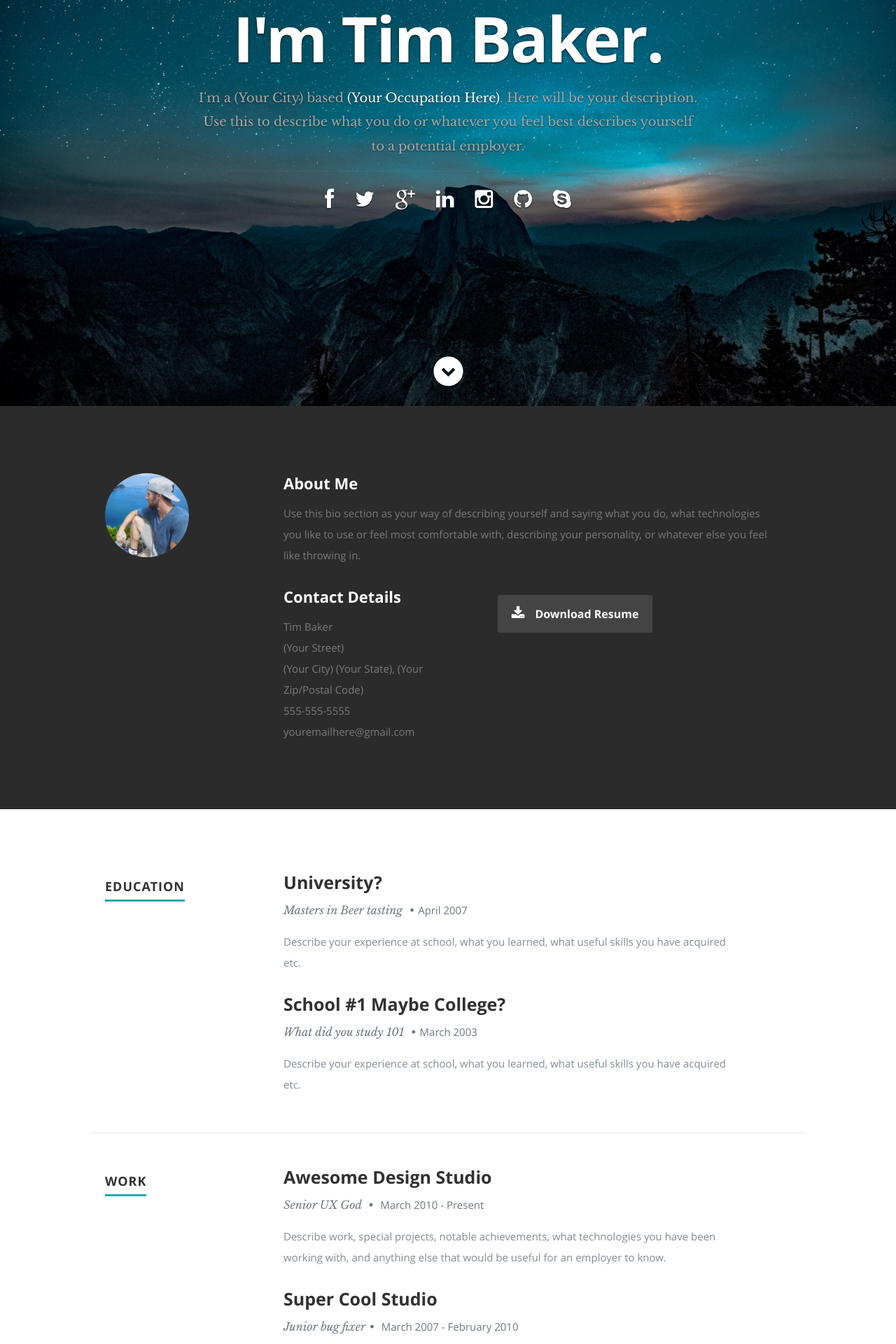
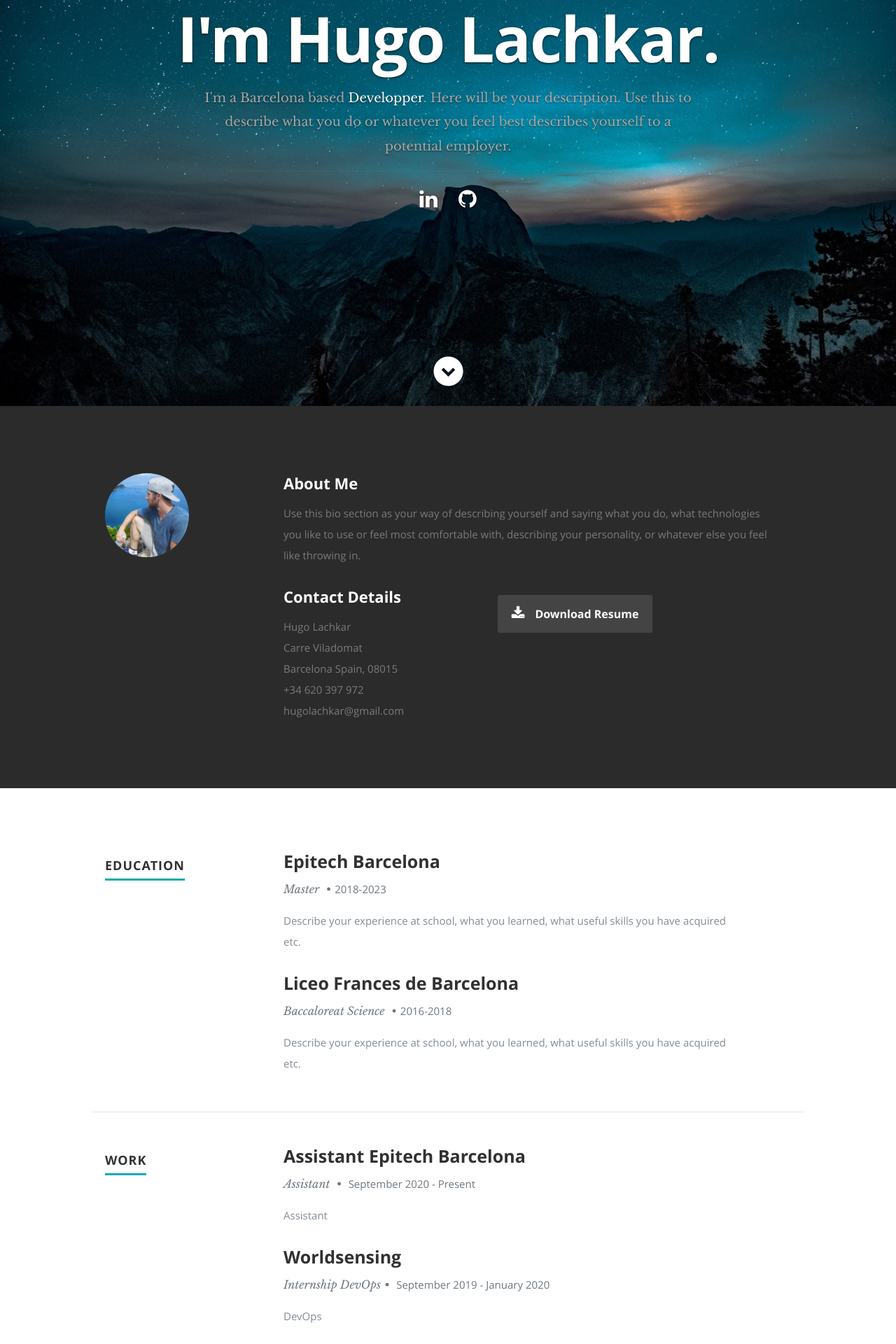
Before and after one commit to HugoTkBCN/My_Resume, a React (Create React App) app in the folder client/: page / in a window 1280 px wide. Shown: the part 220-2140 px from the top of the page at 70% size. Built offline with nearby package versions, Linux system fonts and the light colour scheme.

Commit message:
[UPDATE] info profile

```diff
--- a/client/public/index.html
+++ b/client/public/index.html
@@ -12,7 +12,7 @@
     <link rel="stylesheet" href="%PUBLIC_URL%/css/magnific-popup.css">
 
 
-    <title>Tim Baker Development</title>
+    <title>Hugo Lachkar Development</title>
   </head>
 
   <body>
--- a/client/public/resumeData.json
+++ b/client/public/resumeData.json
@@ -1,56 +1,31 @@
 {
   "main": {
-    "name":"Tim Baker",
-    "occupation":"(Your Occupation Here)",
+    "name":"Hugo Lachkar",
+    "occupation":"Developper",
     "description":"Here will be your description. Use this to describe what you do or whatever you feel best describes yourself to a potential employer",
     "image":"profilepic.jpg",
     "bio":"Use this bio section as your way of describing yourself and saying what you do, what technologies you like to use or feel most comfortable with, describing your personality, or whatever else you feel like throwing in.",
     "contactmessage":"Here is where you should write your message to readers to have them get in contact with you.",
-    "email": "youremailhere@gmail.com",
-    "phone": "555-555-5555",
+    "email": "hugolachkar@gmail.com",
+    "phone": "+34 620 397 972",
     "address":{
-      "street":"(Your Street)",
-      "city":"(Your City)",
-      "state":"(Your State)",
-      "zip": "(Your Zip/Postal Code)"
+      "street":"Carre Viladomat",
+      "city":"Barcelona",
+      "state":"Spain",
+      "zip": "08015"
     },
     "website": "http://www.timbakerdev.com",
     "resumedownload":"http://timbakerdev.com",
     "social":[
-      {
-        "name":"facebook",
-        "url":"http://facebook.com/tim.baker.906",
-        "className":"fa fa-facebook"
-      },
-      {
-        "name":"twitter",
-        "url":"http://twitter.com",
-        "className":"fa fa-twitter"
-      },
-      {
-        "name":"google-plus",
-        "url":"http://googleplus.com/tbakerx",
-        "className":"fa fa-google-plus"
-      },
       {
         "name":"linkedin",
         "url":"https://www.linkedin.com/in/tim-baker-8420009a/",
         "className":"fa fa-linkedin"
       },
       {
-        "name":"instagram",
-        "url":"http://instagram.com/tbaker_x",
-        "className":"fa fa-instagram"
-      },
-      {
         "name":"github",
         "url":"http://github.com/tbakerx",
         "className":"fa fa-github"
-      },
-      {
-        "name":"skype",
-        "url":"http://skype.com",
-        "className":"fa fa-skype"
       }
     ]
   },
@@ -58,30 +33,30 @@
     "skillmessage":"Here you can create a short write-up of your skills to show off to employers",
     "education":[
       {
-        "school":"University?",
-        "degree":"Masters in Beer tasting",
-        "graduated":"April 2007",
+        "school":"Epitech Barcelona",
+        "degree":"Master",
+        "graduated":"2018-2023",
         "description":"Describe your experience at school, what you learned, what useful skills you have acquired etc."
       },
       {
-        "school":"School #1 Maybe College?",
-        "degree":"What did you study 101",
-        "graduated":"March 2003",
+        "school":"Liceo Frances de Barcelona",
+        "degree":"Baccaloreat Science",
+        "graduated":"2016-2018",
         "description":"Describe your experience at school, what you learned, what useful skills you have acquired etc."
       }
     ],
     "work":[
       {
-        "company":"Awesome Design Studio",
-        "title":"Senior UX God ",
-        "years":"March 2010 - Present",
-        "description":"Describe work, special projects, notable achievements, what technologies you have been working with, and anything else that would be useful for an employer to know."
+        "company":"Assistant Epitech Barcelona",
+        "title":"Assistant ",
+        "years":"September 2020 - Present",
+        "description":"Assistant"
       },
       {
-        "company":"Super Cool Studio",
-        "title":"Junior bug fixer",
-        "years":"March 2007 - February 2010",
-        "description":"Describe work, special projects, notable achievements, what technologies you have been working with, and anything else that would be useful for an employer to know."
+        "company":"Worldsensing",
+        "title":"Internship DevOps",
+        "years":"September 2019 - January 2020",
+        "description":"DevOps"
       }
     ],
     "skills":[
@@ -90,8 +65,8 @@
         "level":"60%"
       },
       {
-        "name":"Illustrator",
-        "level":"55%"
+        "name":"C",
+        "level":"90%"
       },
       {
         "name":"ReactJs",
@@ -156,7 +131,7 @@
         "user":"Kareem Abdul Jabbar"
       },
       {
-        "text":"That Tim Baker must be one of the most brilliant developers I've ever met! It is amazing that nobody has hired him yet. Hey you, you should hire this guy, he may be fresh out of University and have zero on the job experience but I am confident that he will be one of your best developers in no time!",
+        "text":"That Hugo Lachkar must be one of the most brilliant developers I've ever met! It is amazing that nobody has hired him yet. Hey you, you should hire this guy, he may be fresh out of University and have zero on the job experience but I am confident that he will be one of your best developers in no time!",
         "user":"Steve Wozniak... impersonator"
       }
     ]
--- a/client/src/Components/About.js
+++ b/client/src/Components/About.js
@@ -20,7 +20,7 @@
       <section id="about">
       <div className="row">
          <div className="three columns">
-            <img className="profile-pic"  src={profilepic} alt="Tim Baker Profile Pic" />
+            <img className="profile-pic"  src={profilepic} alt="Hugo Lachkar Profile Pic" />
          </div>
          <div className="nine columns main-col">
             <h2>About Me</h2>
--- a/client/src/Components/Contact.js
+++ b/client/src/Components/Contact.js
@@ -86,28 +86,6 @@
 						   <span>{phone}</span>
 					   </p>
 				   </div>
-
-               <div className="widget widget_tweets">
-                  <h4 className="widget-title">Latest Tweets</h4>
-                  <ul id="twitter">
-                     <li>
-                        <span>
-                        This is Photoshop's version  of Lorem Ipsum. Proin gravida nibh vel velit auctor aliquet.
-                        Aenean sollicitudin, lorem quis bibendum auctor, nisi elit consequat ipsum
-                        <a href="#">http://t.co/CGIrdxIlI3</a>
-                        </span>
-                        <b><a href="#">2 Days Ago</a></b>
-                     </li>
-                     <li>
-                        <span>
-                        Sed ut perspiciatis unde omnis iste natus error sit voluptatem accusantium doloremque laudantium, totam rem aperiam,
-                        eaque ipsa quae ab illo inventore veritatis et quasi
-                        <a href="#">http://t.co/CGIrdxIlI3</a>
-                        </span>
-                        <b><a href="#">3 Days Ago</a></b>
-                     </li>
-                  </ul>
-		         </div>
             </aside>
       </div>
    </section>
--- a/client/src/Components/Footer.js
+++ b/client/src/Components/Footer.js
@@ -19,7 +19,7 @@
            </ul>
 
            <ul className="copyright">
-              <li>&copy; Copyright 2017 Tim Baker</li>
+              <li>&copy; Copyright 2020 Hugo Lachkar</li>
               <li>Design by <a title="Styleshout" href="http://www.styleshout.com/">Styleshout</a></li>
            </ul>
 
```
